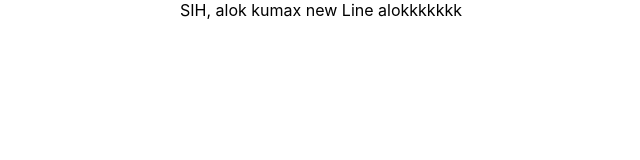
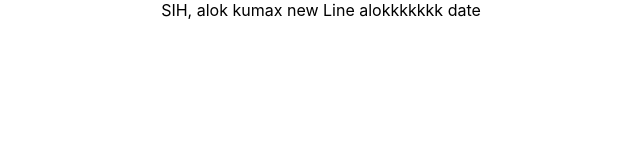
Before and after one commit to AbhilashaGupta16/SIH-OrganicCoders, a React (Create React App) app in the folder client/: page / in a window 1280 px wide. Shown: the top 160 px of the page, without its empty margins (319-959 px from the left). Built offline with nearby package versions, Linux system fonts and the light colour scheme.

Commit message:
react-file-latest

```diff
--- a/client/src/App.js
+++ b/client/src/App.js
@@ -7,6 +7,7 @@ function App() {
      SIH, alok kumax
      new Line
      alokkkkkkk
+     date
     </div>
   );
 }
```
